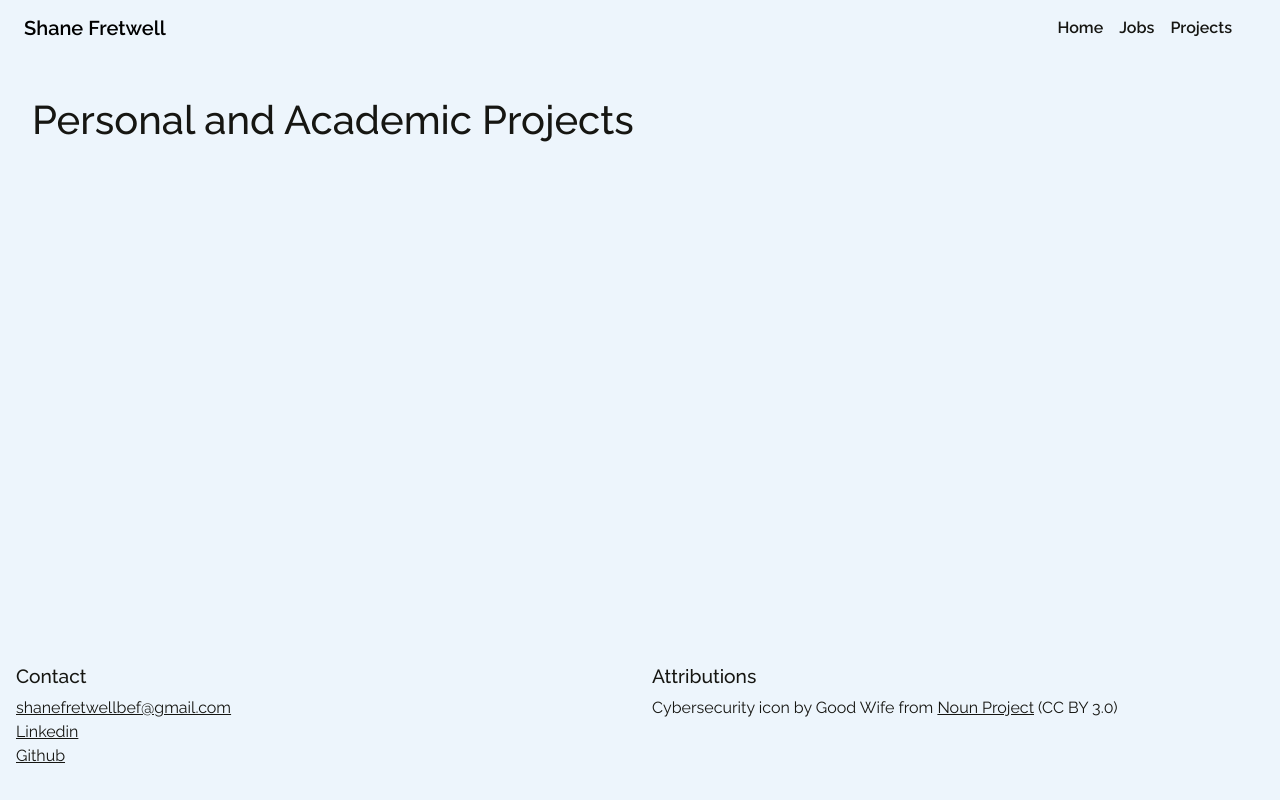
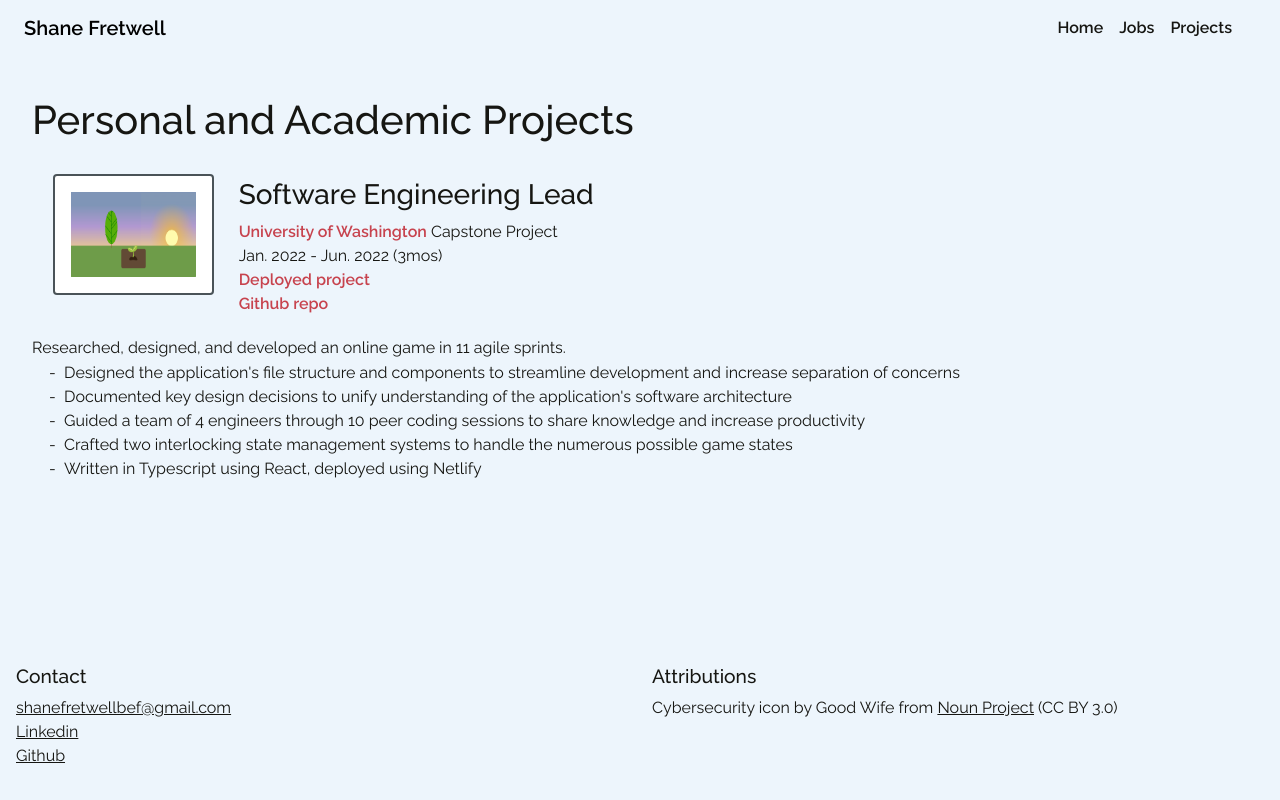
Before and after one commit to fretws/portfolio, a React (Create React App) app: page /projects in a window 1280 px wide. Built offline with nearby package versions, Linux system fonts and the light colour scheme.

Commit message:
Generalize JobExperience component into ExperienceSummary component for both projects and job positions; use the new component to add Sprout to Projects page

```diff
--- a/src/components/content/job-experience/JobExperience.js
+++ b/src/components/content/experience-summary/ExperienceSummary.js
@@ -3,20 +3,22 @@ import React from "react"
 import LogoTitle from '../logo-title/LogoTitle'
 
 /*
- * Gives a summary of a job experience with a logo
+ * Gives a summary of a job or project experience with a logo
  * Element children will be included below the summary info that is provided as props
  * Responsive sizing to screen width
  *  props {
  *    src: logo source file
  *    alt: logo alt text
  *    jobTitle
- *    company
+ *    affiliation: company or affiliation of the project/work experience
  *    beginDate: begin date of work as text
  *    endDate: end date of work as text
  *    duration: duration of work
+ *    artifact: link to the deployed project (optional)
+ *    githubLink: link to the github repo (optional)
  *  }
  */
-export default function JobExperience(props) {
+export default function ExperienceSummary(props) {
   return (
     <>
       <LogoTitle src={props.src} alt={props.alt}>
@@ -24,9 +26,11 @@ export default function JobExperience(props) {
           {props.jobTitle}
         </LogoTitle.Title>
         <LogoTitle.Text>
-          {props.company}
+          {props.affiliation}
           <br />
           {props.beginDate} - {props.endDate} ({props.duration})
+          {props.artifact && <><br /><a href={props.artifact}>Deployed project</a></>}
+          {props.githubLink && <><br /><a href={props.githubLink}>Github repo</a></>}
         </LogoTitle.Text>
       </LogoTitle>
       {props.children}
--- a/src/components/content/logo-title/LogoTitle.module.css
+++ b/src/components/content/logo-title/LogoTitle.module.css
@@ -21,3 +21,9 @@
   padding: 0.25em;
   text-align: start;
 }
+
+.titleSection a {
+  font-weight: 600;
+  color: var(--text-accent-color);
+  text-decoration: none;
+}
--- a/src/pages/Jobs.js
+++ b/src/pages/Jobs.js
@@ -1,7 +1,7 @@
 import React from 'react'
 
 import Title from "../components/text/title/Title"
-import JobExperience from '../components/content/job-experience/JobExperience'
+import ExperienceSummary from '../components/content/experience-summary/ExperienceSummary'
 import wipro from "../resources/img/wipro-logo.png"
 import easybites from "../resources/svg/EasyIcon_green.svg"
 import Paragraph from '../components/text/paragraph/Paragraph'
@@ -11,10 +11,10 @@ export default function Jobs() {
   return (
     <>
       <Title>Professional Experience</Title>
-      <JobExperience
+      <ExperienceSummary
         src={wipro} alt="Wipro company logo"
         jobTitle="Site Reliability Engineer"
-        company="Wipro Consultant"
+        affiliation="Wipro Consultant"
         beginDate="Jun. 2022" endDate="Dec. 2023" duration="1yr 7mos"
       >
         <Paragraph>
@@ -40,11 +40,11 @@ export default function Jobs() {
             Reduced the error rate across all applications from 11% to 7% by incorporating new monitoring techniques into the team's daily routines
           </li>
         </ul>
-      </JobExperience>
-      <JobExperience
+      </ExperienceSummary>
+      <ExperienceSummary
         src={easybites} alt="EasyBites logo"
         jobTitle="Frontend React Developer"
-        company="EasyBites"
+        affiliation="EasyBites"
         beginDate="Jul. 2021" endDate="Sep. 2021" duration="3mos"
       >
         <Paragraph>
@@ -67,7 +67,7 @@ export default function Jobs() {
             Written in Typescript utilizing Next.js with deployment and hosting on Firebase
           </li>
         </ul>
-      </JobExperience>
+      </ExperienceSummary>
     </>
   )
 }
--- a/src/pages/Projects.js
+++ b/src/pages/Projects.js
@@ -1,6 +1,10 @@
 import React from 'react';
+
+import sprout from '../resources/img/sprout-time-lapse.png'
+
 import Title from "../components/text/title/Title"
-// import Paragraph from '../components/text/paragraph/Paragraph'
+import Paragraph from '../components/text/paragraph/Paragraph'
+import ExperienceSummary from '../components/content/experience-summary/ExperienceSummary'
 // import Accordion from "react-bootstrap/Accordion"
 
 // TODO: Include social engineering / cellular betrayal project
@@ -10,6 +14,25 @@ export default function Projects() {
   return (
     <>
       <Title>Personal and Academic Projects</Title>
+      <ExperienceSummary
+        src={sprout} alt="Sprout gameplay screenshot"
+        jobTitle="Software Engineering Lead"
+        affiliation={<><a href="/education">University of Washington</a> Capstone Project</>}
+        beginDate="Jan. 2022" endDate="Jun. 2022" duration="3mos"
+        artifact={<a href={"https://sproutuw.netlify.app"}>See it yourself</a>}
+        githubLink="https://github.com/Vivianngu3/GameUnity"
+      >
+        <Paragraph>
+          Researched, designed, and developed an online game in 11 agile sprints.
+        </Paragraph>
+        <ul>
+          <li>Designed the application's file structure and components to streamline development and increase separation of concerns</li>
+          <li>Documented key design decisions to unify understanding of the application's software architecture</li>
+          <li>Guided a team of 4 engineers through 10 peer coding sessions to share knowledge and increase productivity</li>
+          <li>Crafted two interlocking state management systems to handle the numerous possible game states</li>
+          <li>Written in Typescript using React, deployed using Netlify</li>
+        </ul>
+      </ExperienceSummary>
     </>
   )
 }
--- a/src/theme/colors.css
+++ b/src/theme/colors.css
@@ -13,4 +13,5 @@
   --text-on-color-two: #126936;
   /* --text-on-color-three: black; */
   --text-on-color-four: black;
+  --text-accent-color: #C7434E;
 }
```
Also changed, not shown: src/components/content/experience-summary/ExperienceSummary.module.css (added).
